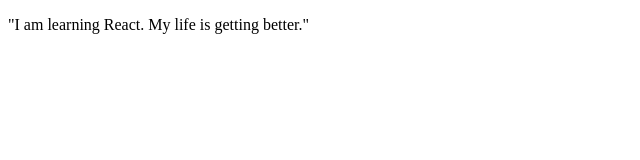
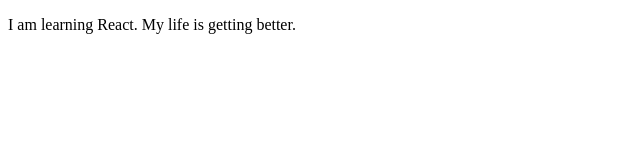
Before and after one commit to acciojob/render-component-react-Trimbak15, a React app: page / in a window 1280 px wide. Shown: the full height of the page, 0-640 px from the left. Built offline with nearby package versions, Linux system fonts and the light colour scheme.

Commit message:
final try

```diff
--- a/src/components/App.js
+++ b/src/components/App.js
@@ -1,11 +1,10 @@
 import React, {Component, useState} from "react";
 import '../styles/App.css';
-import Para from "./Para";
 
 const App = () => {
   return (
     <div id="main">
-      <Para/>
+      <p>I am learning React. My life is getting better.</p>
     </div>
   )
 }
--- a/src/components/Para.js
+++ /dev/null
@@ -1,11 +0,0 @@
-import React from "react";
-
-const Para = () => {
-    return (
-        <div>
-            <p>"I am learning React. My life is getting better."</p>
-        </div>
-    )
-}
-
-export default Para;
```
Also changed, not shown: dist/index.html, dist/index_bundle.js.
